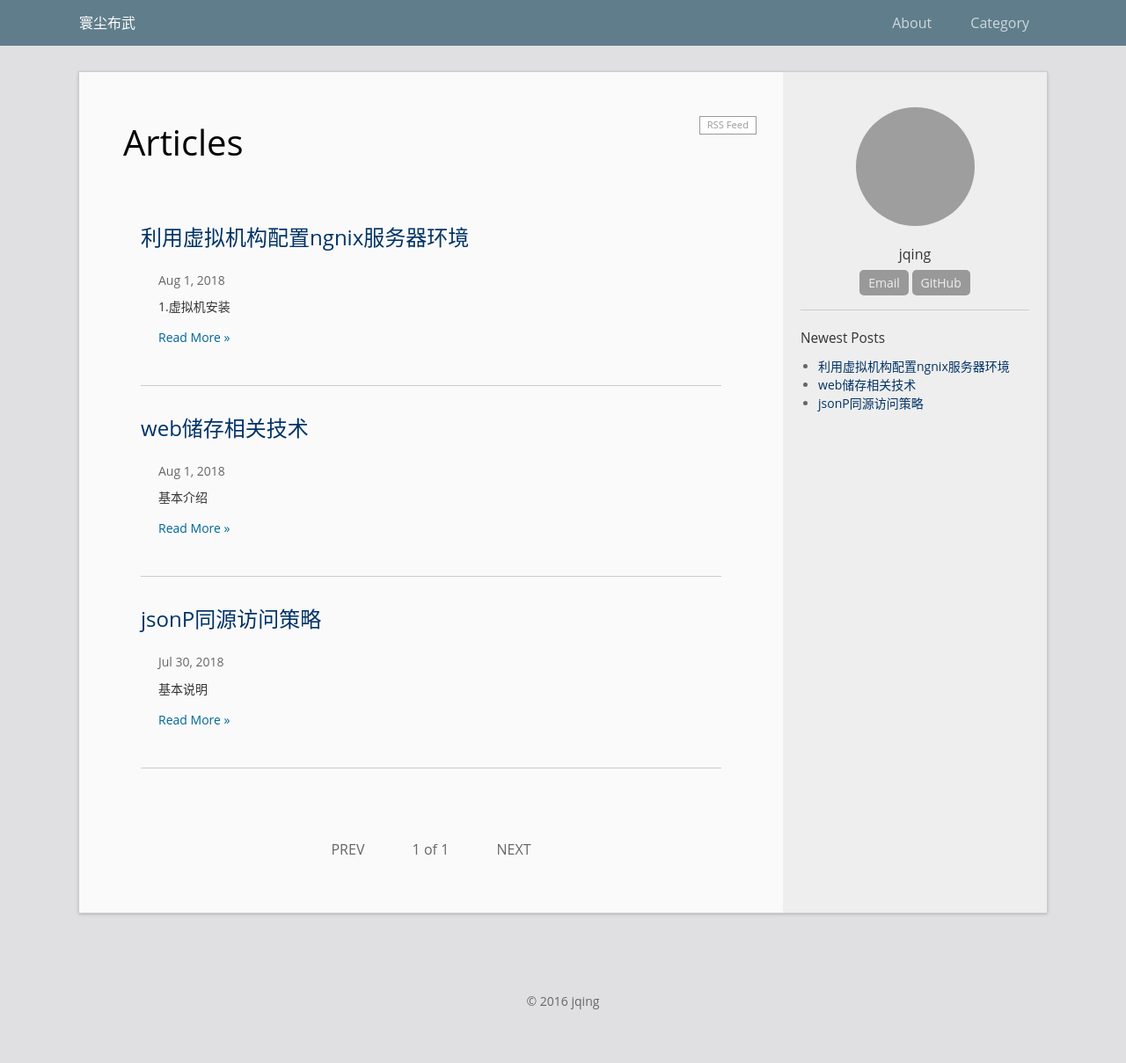
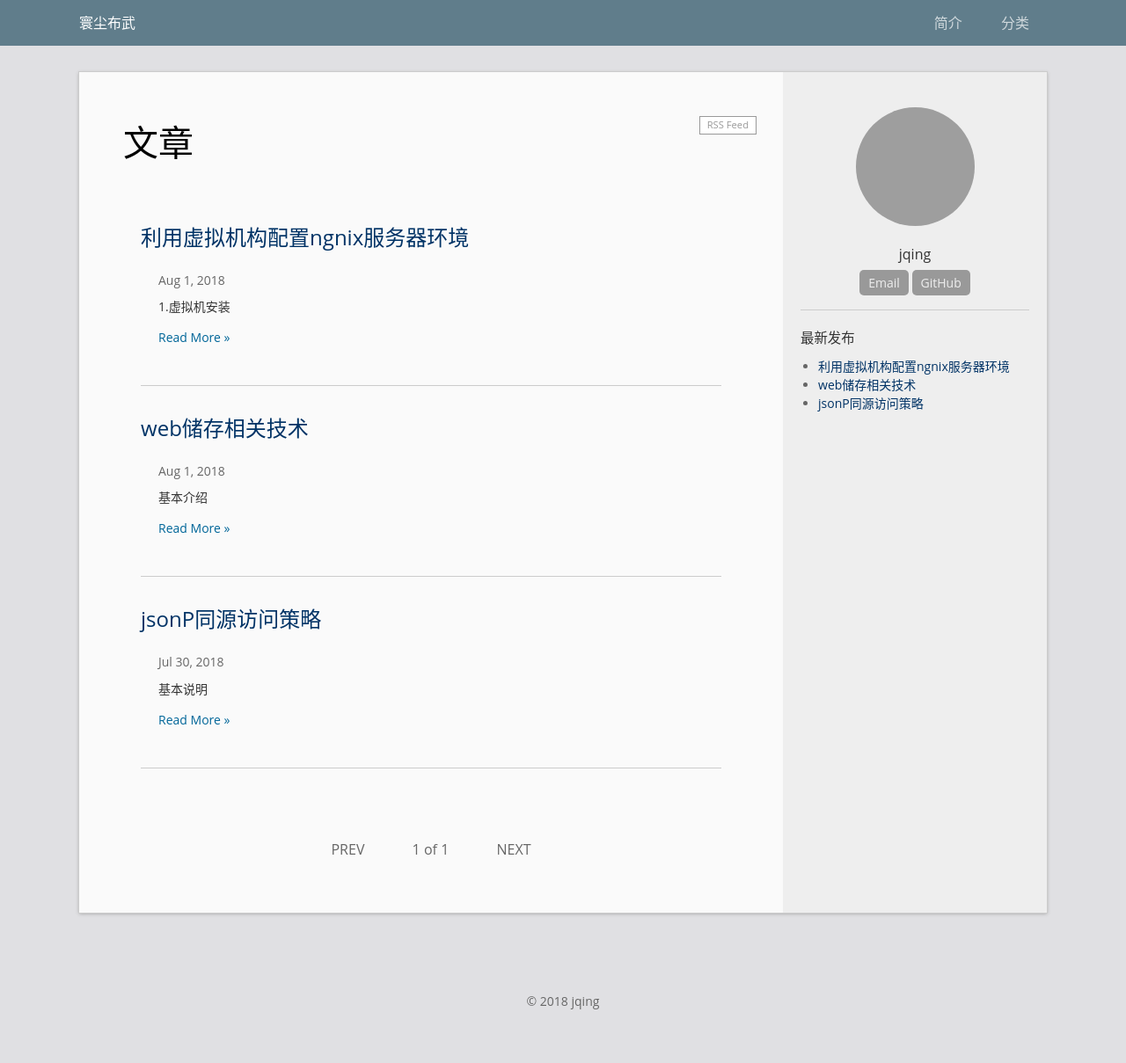
Before and after one commit to jqing1968/jqing1968.github.io, a Jekyll site: the page built from index.html, in a window 1280 px wide. Shown: the whole page at 88% size. Built offline with Jekyll 4.4.1, drawn with Linux system fonts in a browser that asks for light colours; the list of posts is cut into pages by our own code; grey boxes are pictures that could not be loaded.

Commit message:
样式修改

```diff
--- a/_config.yml
+++ b/_config.yml
@@ -27,8 +27,8 @@ excerpt_separator: <!--more-->
 
 header:
   links:             # Links on the header. Link to in-site page with a slash as prefix
-    About: /about/
-    Category: /category/
+    简介: /about/
+    分类: /category/
     # Donate: https://laobubu.net/donate.html
 
 permalink: /archivers/:title
--- a/_includes/footer.html
+++ b/_includes/footer.html
@@ -1,6 +1,6 @@
 <footer class="footer">
 <div class="wrapper">
-&copy; 2016 {{ site.author }}
+&copy; 2018 {{ site.author }}
 </div>
 </footer>
 
--- a/_includes/sidebar.html
+++ b/_includes/sidebar.html
@@ -16,7 +16,7 @@
 </div>
 
 <div class="col-box">
-  <div class="col-box-title">Newest Posts</div>
+  <div class="col-box-title">最新发布</div>
   <ul class="post-list">
     {% for post in site.posts limit:5 %}
       <li><a class="post-link" href="{{ post.url | prepend: site.baseurl }}">{{ post.title }}</a></li>
--- a/category.html
+++ b/category.html
@@ -1,11 +1,11 @@
 ---
 layout: default
-title: Category
+title: 分类
 permalink: /category/
 ---
 
 <div class="home">
-  <h1 class="page-heading">Category</h1>
+  <h1 class="page-heading">分类</h1>
 
   <ul class="post-list">
 
--- a/index.html
+++ b/index.html
@@ -4,7 +4,7 @@ layout: default
 
 <div class="home">
   <a class="rss-link" href="{{ "/feed.xml" | prepend: site.baseurl }}">RSS Feed</a>
-  <h1 class="page-heading">Articles</h1>
+  <h1 class="page-heading">文章</h1>
 
   <ul class="post-list">
     {% for post in paginator.posts %}
```
Also changed, not shown: about.md (+2 -4 lines).
